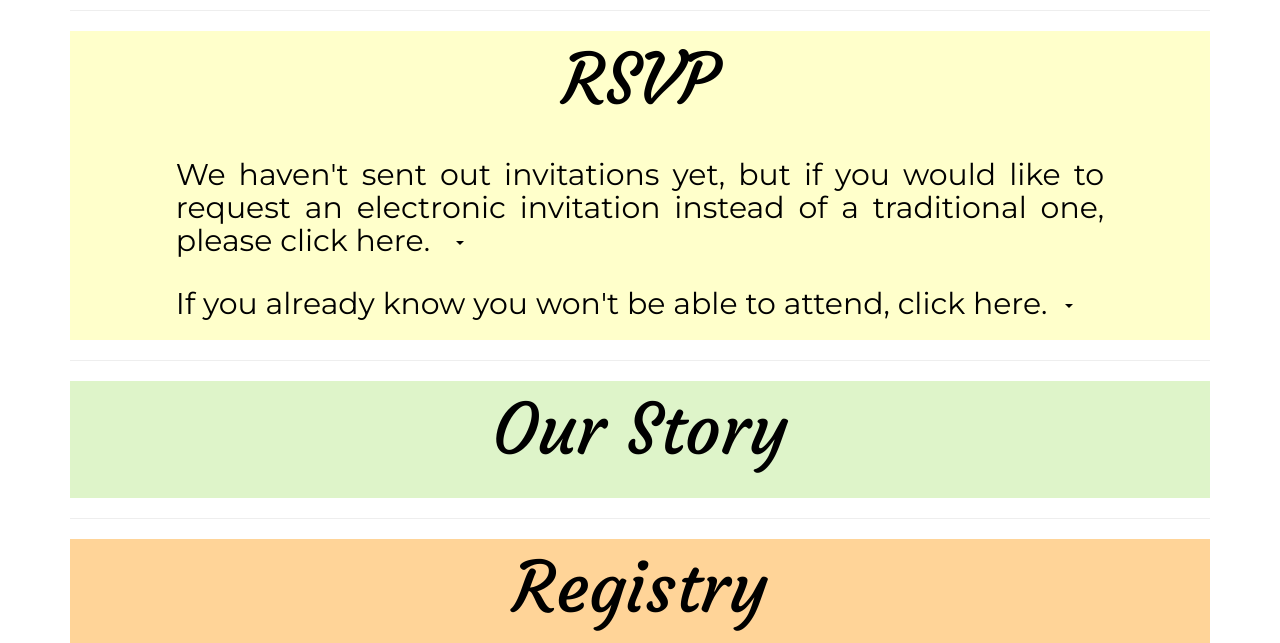
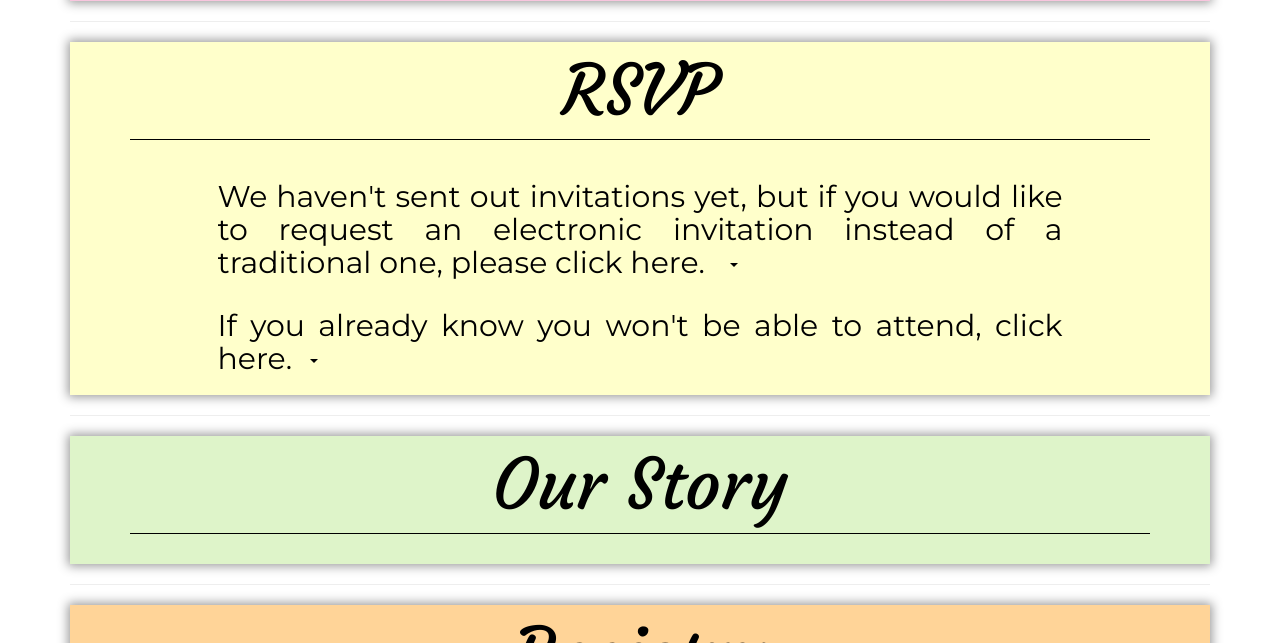
Before and after one commit to tgarv/garverman, a Flask app: page / in a window 1280 px wide. Shown: the part 1459-2102 px from the top of the page. Run offline with Flask 2, Linux system fonts and the light colour scheme; some libraries are stand-ins or nearby versions.

Commit message:
Style changes for content blocks

```diff
--- a/static/css/style.css
+++ b/static/css/style.css
@@ -3,6 +3,13 @@
 html,body {
     height: 100%;
 }
+
+@media (min-width: 1400px) {
+    .container{
+        width: 1300px;
+    }
+}
+
 
 .background {
     background-color: #ffffff;
@@ -248,7 +255,6 @@ html,body {
 .navbar-nav {
     width: 100%;
     margin: 0px;
-    background: gray;
 }
 
 .navbar-collapse {
@@ -412,8 +418,11 @@ h3 {
 /* Content blocks */
 .content_block {
     margin-top: 20px;
-    padding: 10px;
+    padding: 10px 60px 10px 60px;
     color: #000000;
+    -webkit-box-shadow: 0 0 10px 2px #999;
+    -moz-box-shadow: 0 0 10px 2px #999;
+    box-shadow: 0 0 10px 2px #999;
 }
 .content_block>.row {
     padding-top: 0px;
@@ -422,12 +431,18 @@ h3 {
 .content_block_heading {
     width: 100%;
     margin-top: 0px;
-    margin-bottom: 20px;
+    margin-bottom: -10px;
     font-family: 'Courgette', cursive;
+}
+.heading_line {
+    border-top: 1px solid black;
 }
 .inner_content_block {
     margin: 0 auto;
     width: 90%;
+}
+.content_block>.content_block {
+    margin: 5px;
 }
 
 @media (min-width: 768px) {
--- a/templates/index.html
+++ b/templates/index.html
@@ -7,12 +7,13 @@
     <div class="content_block pastel_pink_light">
         <div class="row">
             <!--<img src="http://nyit.edu/files/deseversky/images/deseversky-logo.png">-->
-            <h2 class="content_block_heading center_text">Wedding Information</h1>
+            <h2 class="content_block_heading center_text">Wedding Information</h2>
+            <hr class="heading_line">
             <!--<p class="icon">&#128197;</p>-->
             <!--<p class="icon">&#128338;</p>-->
             <!--<p class="icon">&#128716;</p>-->
             <div class="col-sm-4 center_text">
-                <h3 class="info_section_header">Date:</h3>
+                <h3 class="info_section_header">Date</h3>
                 <div class="hidden-xs">
                     <p class="info_section_content">5:30pm</p>
                     <p class="info_section_content">on</p>
@@ -23,14 +24,16 @@
                 </div>
             </div>
             <div class="col-sm-4 center_text">
-                <h3 class="info_section_header">Location:</h3><img class="js-expand-location-information" src="http://nyit.edu/files/deseversky/images/deseversky-logo.png">
+                <h3 class="info_section_header">Location</h3>
                 <p class="info_section_content">
-                    <span class="js-expand-location-information">See More Info<span class="caret"></span></span>
+                    <span class="js-expand-location-information">Click for More Info<span class="caret"></span></span>
+                    <span class="js-expand-location-information hidden">Click to Hide<span class="caret up"></span></span>
                 </p>
+                <img class="js-expand-location-information" src="http://nyit.edu/files/deseversky/images/deseversky-logo.png">
             </div>
             <div class="inner_content_block pastel_lavender_light hidden js-location-information hidden-sm hidden-md hidden-lg center_text">
                 <h2 class="location_description justify">
-                    This is a description of the really cool mansion. We'll be getting married there and it has some weird trees and stuff.
+                    We're getting married at the NYIT de Seversky Mansion, located in Glen Head, NY. Click <a target="_blank" class="nolink" jstcache="46" href="https://maps.google.com/maps?ll=40.809074,-73.614365&amp;z=14&amp;t=m&amp;hl=en-US&amp;gl=US&amp;mapclient=embed&amp;cid=7511891454804173835" jsaction="mouseup:placeCard.largerMap">"View larger map"</a> to get directions.
                 </h2>
                 <div>
                     <!--<iframe name="gallery_frame" class="gallery_frame" src="https://garverman.smugmug.com/De-Seversky" width="100%" height="800px" frameborder="no" scrolling="yes"></iframe>-->
@@ -43,25 +46,33 @@
                 </div>
             </div>
             <div class="col-sm-4 center_text">
-                <h3 class="info_section_header">Accomodations:</h3><p>Click a hotel for more information</p>
+                <h3 class="info_section_header">Attire</h3>
+                <p class="info_section_content">White Tie (probably not really)</p>
+            </div>
+            <!-- <div class="col-sm-4 center_text">
+                <h3 class="info_section_header">Accomodations</h3><p>Click a hotel for more information</p>
                 <img class="hotel_logo" src="http://2.bp.blogspot.com/-WvMTa5ZAogA/VWrRqbshckI/AAAAAAAACyU/0bQgiSNAM_k/s320/Hilton-vector-logo.png">
                 <img class="hotel_logo" src="https://upload.wikimedia.org/wikipedia/commons/thumb/4/44/Marriott_Logo.svg/200px-Marriott_Logo.svg.png">
-                <!--<img class="hotel_logo" src="http://2.bp.blogspot.com/-WvMTa5ZAogA/VWrRqbshckI/AAAAAAAACyU/0bQgiSNAM_k/s320/Hilton-vector-logo.png">-->
+            </div> -->
+        </div>
+        <div class="content_block pastel_lavender_light hidden js-location-information hidden-xs">
+            <div class="row">
+                <iframe class="col-sm-6" src="https://www.google.com/maps/embed?pb=!1m14!1m8!1m3!1d12079.439282779358!2d-73.6143647!3d40.8090741!3m2!1i1024!2i768!4f13.1!3m3!1m2!1s0x0%3A0x683f997a7ae5240b!2sNYIT+de+Seversky+Mansion!5e0!3m2!1sen!2sus!4v1468615781210" width="450" height="450" frameborder="0" style="border:0" allowfullscreen></iframe>
+                <h2 class="location_description justify col-sm-6">
+                    We're getting married at the NYIT de Seversky Mansion, located in Glen Head, NY. Click <a target="_blank" class="nolink" jstcache="46" href="https://maps.google.com/maps?ll=40.809074,-73.614365&amp;z=14&amp;t=m&amp;hl=en-US&amp;gl=US&amp;mapclient=embed&amp;cid=7511891454804173835" jsaction="mouseup:placeCard.largerMap">"View larger map"</a> to get directions.
+                </h2>
             </div>
-        </div>
-        <div class="content_block pastel_lavender_light hidden js-location-information hidden-xs row">
-            <h2 class="location_description justify">
-                This is a description of the really cool mansion. We'll be getting married there and it has some weird trees and stuff.
-                <!--The historic NYIT de Seversky Mansion brings together Gatsby-era opulence, modern convenience and comfort, and highly personalized service. Whether you are looking for a stylish location for your wedding or other social occasion, or a distinctive, flexible environment for your corporate meeting, the Mansion's elegant rooms and grounds will set just the right tone.-->
-            </h2>
-            <iframe class="col-sm-6" src="https://www.google.com/maps/embed?pb=!1m14!1m8!1m3!1d12079.439282779358!2d-73.6143647!3d40.8090741!3m2!1i1024!2i768!4f13.1!3m3!1m2!1s0x0%3A0x683f997a7ae5240b!2sNYIT+de+Seversky+Mansion!5e0!3m2!1sen!2sus!4v1468615781210" width="450" height="450" frameborder="0" style="border:0" allowfullscreen></iframe>
-            <iframe class="col-sm-6" style="right:0px;" src="https://garverman.smugmug.com/frame/slideshow?key=VbgdMd&autoStart=0&captions=0&navigation=1&playButton=0&speed=1&transition=none&transitionSpeed=1" width="550" height="450" frameborder="no" scrolling="no"></iframe>
+            <div class="row">
+                <h2 class="location_description justify col-sm-6">Some stuff here too</h2>
+                <iframe class="col-sm-6" style="right:0px;" src="https://garverman.smugmug.com/frame/slideshow?key=VbgdMd&autoStart=0&captions=0&navigation=1&playButton=0&speed=1&transition=none&transitionSpeed=1" frameborder="no" scrolling="no"></iframe>
+            </div>
         </div>
     </div>
     <hr>
     <a class="nav_anchor" name="rsvp"></a>
     <div class="content_block pastel_yellow_light">
         <h2 class="content_block_heading center_text">RSVP</h2>
+        <hr class="heading_line">
         <div class="row">
             <div class="col-sm-1"></div>
             <div class="col-sm-10">
@@ -84,11 +95,13 @@
     <a class="nav_anchor" name="our_story"></a>
     <div class="content_block pastel_green_light">
         <h2 class="content_block_heading center_text">Our Story</h2>
+        <hr class="heading_line">
     </div>
     <hr>
     <a class="nav_anchor" name="registry"></a>
     <div class="content_block pastel_orange_light center_text">
         <h2 class="content_block_heading center_text">Registry</h2>
+        <hr class="heading_line">
         <img class="registry_logo" src="http://logonoid.com/images/crate-and-barrel-logo.png">
         <img class="registry_logo" src="https://outlook.wayfair.com/owa/auth/15.0.1130/themes/resources/logo_wayfair.png">
         <img class="registry_logo" src="http://logonoid.com/images/macys-logo.png">
```
